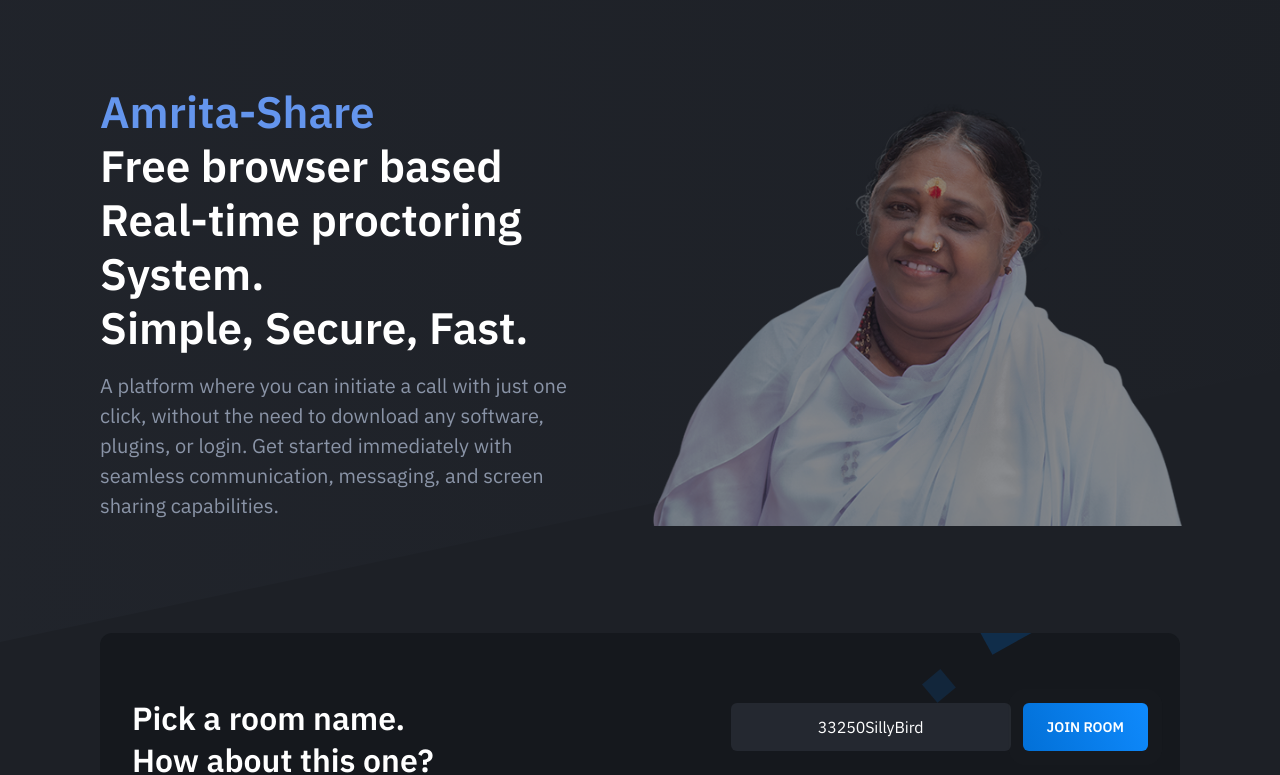
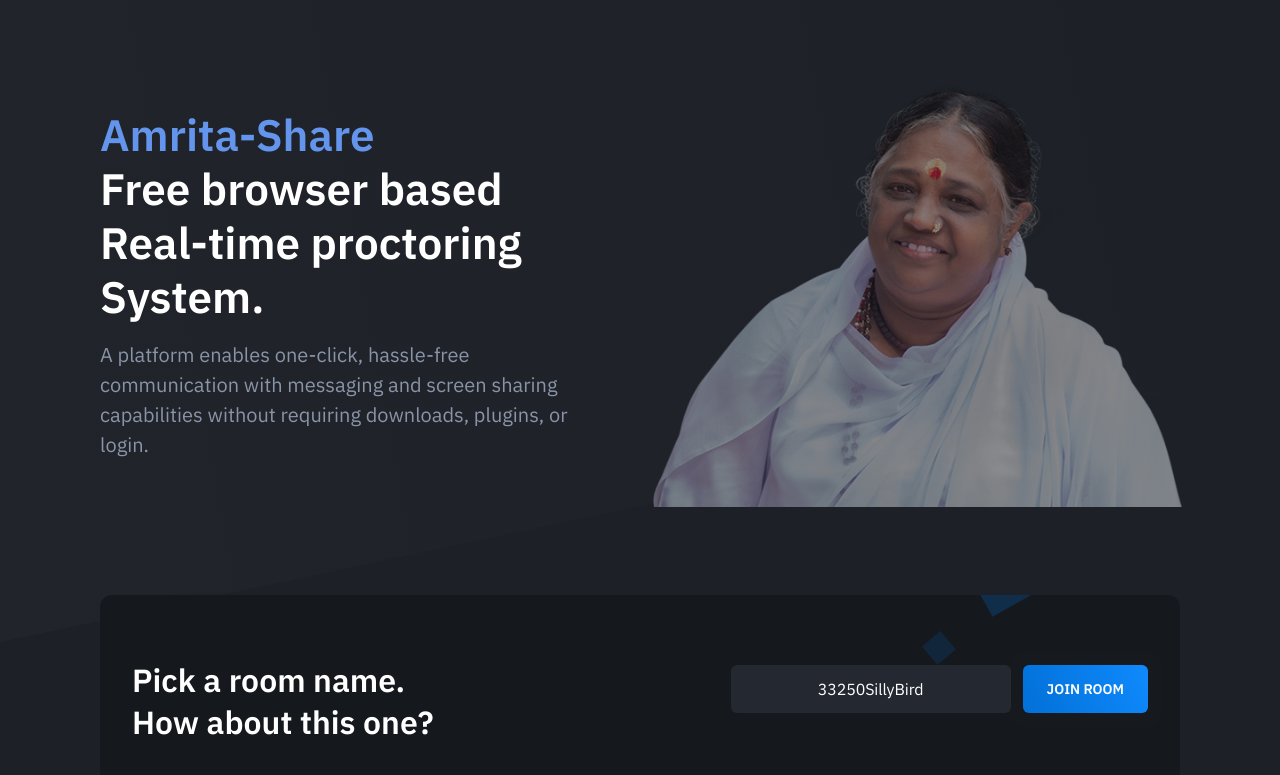
Before and after one commit to gsabarinath02/ICTS-Amrita-Proctoring_System, a website: page public/views/landing.html in a window 1280 px wide. Shown: the part 58-833 px from the top of the page. Drawn offline with nearby package versions, Linux system fonts and the light colour scheme.

Commit message:
server updates

```diff
--- a/public/views/landing.html
+++ b/public/views/landing.html
@@ -81,11 +81,12 @@
                             <div class="hero-copy">
                                 <h1 class="hero-title mt-0">
                                     <span class="Amrita-Share" style="color: cornflowerblue;">Amrita-Share</span><br />Free browser based Real-time proctoring System.<br />
-                                    Simple, Secure, Fast.
+
                                 </h1>
                                 <p class="hero-paragraph">
-                                    A platform where you can initiate a call with just one click, without the need to download any software, plugins, or login. Get started
-                                    immediately with seamless communication, messaging, and screen sharing capabilities.
+                                    A platform enables one-click, hassle-free communication with messaging and screen sharing capabilities without
+                                    requiring downloads, plugins, or login.
+
                                 </p>
                             </div>
                             <img src="../images/Mata-Amritanandamayi.png" width="530" height="auto" style="opacity: 0.5" >
```
